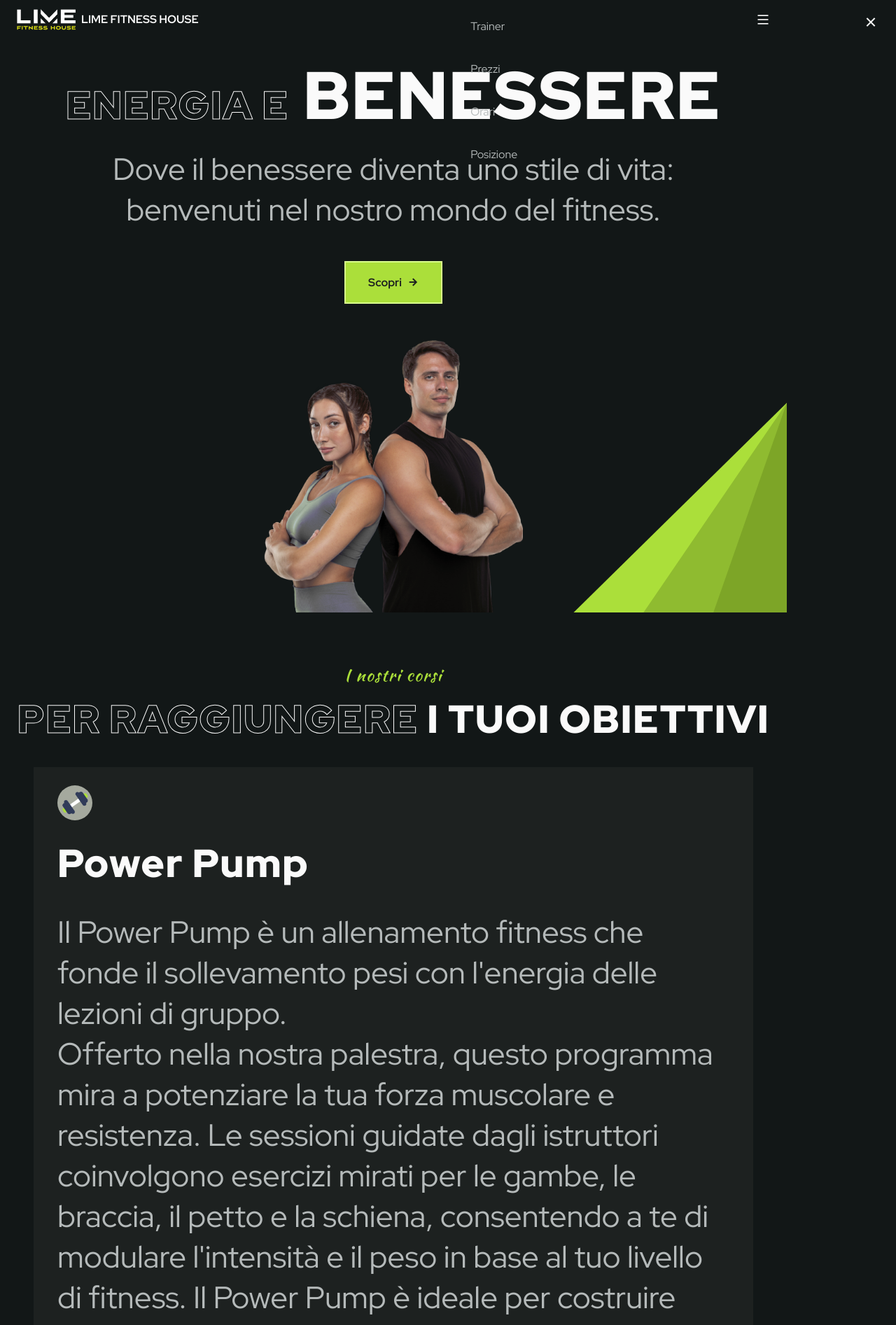
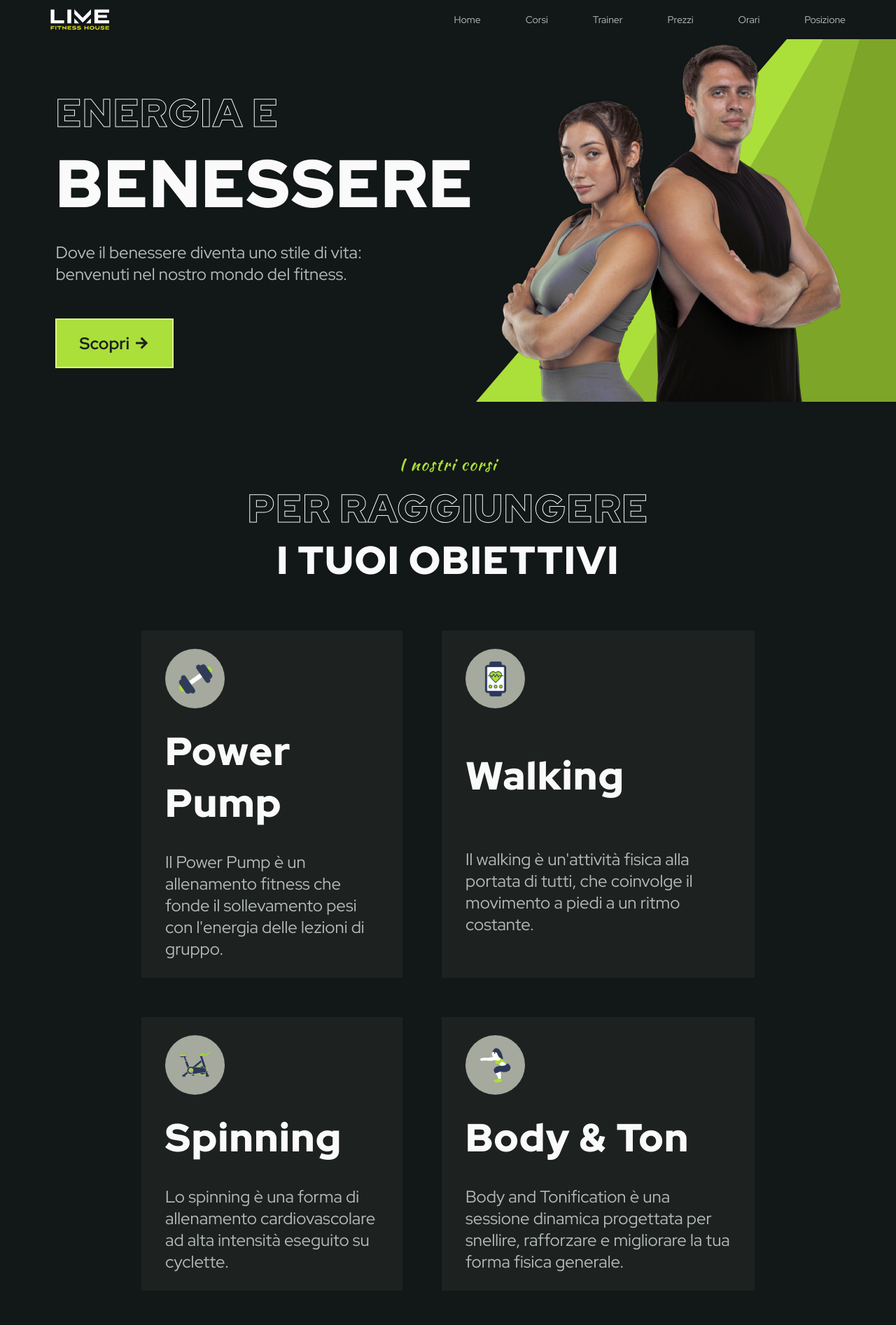
Before and after one commit to w3b1y/limefitnesshouse.com, a Flask app: page / in a window 1280 px wide. Shown: the top 1893 px of the page at 70% size. Run offline with Flask 3, Linux system fonts and the light colour scheme.

Commit message:
Website finished

```diff
--- a/app/static/css/style.css
+++ b/app/static/css/style.css
@@ -36,25 +36,11 @@
   --z-fixed: 100;
 }
 
-
-@media screen and (min-width: 1024px) {
-  :root {
-    --xxl-font-size: 6rem;
-    --xl-font-size: 3.5rem;
-    --l-font-size: 2.75rem;
-    --m-font-size: 1rem;
-    --s-font-size: .875rem;
-    --xs-font-size: .813rem;
-    --h1-font-size: 2.25rem;
-    --h2-font-size: 1.5rem;
-    --h3-font-size: 1.25rem;
-  }
-}
-
 * {
   box-sizing: border-box;
   padding: 0;
   margin: 0;
+  scroll-margin-top: 30px;
 }
 
 html {
@@ -97,7 +83,6 @@ img {
 
 /*==================== REUSABLE CSS CLASSES ====================*/
 .container {
-  max-width: 1124px;
   padding-right: 1.5rem;
   padding-left: 1.5rem;
 }
@@ -194,6 +179,9 @@ nav {
   column-gap: .5rem;
   font-weight: var(--font-bold);
 }
+.nav__logo span {
+  display: none;
+}
 
 .nav__logo img {
   width: 5.25rem;
@@ -254,6 +242,7 @@ nav {
   letter-spacing: 1.5px;
 }
 .home__title span,
+.home__description span,
 .program__title span,
 .maps span {
   white-space: nowrap;
@@ -269,9 +258,6 @@ nav {
 .home__description {
   margin-bottom: 2.5rem;
   font-size: var(--l-font-size);
-}
-.home__description span {
-  white-space: nowrap;
 }
 
 .button {
@@ -345,7 +331,7 @@ nav {
 
 /*==================== PROGRAM ====================*/
 .program.container {
-  grid-template-columns: 225px;
+  grid-template-columns: 250px;
   justify-content: center;
   row-gap: 2rem;
 }
@@ -489,7 +475,8 @@ h3.maps__title {
 
 
 /*==================== PRICING ====================*/
-.pricing.container {
+.pricing .grid {
+  margin-top: 2rem;
   grid-template-columns: 285px;
   justify-content: center;
   row-gap: 2rem;
@@ -702,7 +689,259 @@ iframe {
 
 
 
-@media screen and (width < 1024px) {
+@media (max-width: 340px) {
+  /*==================== REUSABLE CSS CLASSES ====================*/
+  .container {
+    padding-left: 1rem;
+    padding-right: 1rem;
+  }
+
+  /*==================== NAVBAR ====================*/
+  nav {
+    width: calc(100% - 2rem);
+  }
+
+
+  /*==================== HOME ====================*/
+  .itriangle,
+  .itriangle::before,
+  .itriangle::after,
+  .triangle,
+  .triangle::before,
+  .triangle::after {
+    height: 255px;
+    width: calc(100% - 2rem);
+  }
+
+  .home__title span,
+  .home__description span,
+  .program__title span,
+  .maps span {
+    white-space: normal;
+  }
+
+
+  /*==================== PROGRAM ====================*/
+  .program__title,
+  .program__title .secondary,
+  .maps__title,
+  .maps__title .secondary {
+    font-size: var(--l-font-size);
+  }
+
+
+  /*==================== PRICING ====================*/
+  .pricing .grid {
+    grid-template-columns: auto;
+  }
+
+  /*==================== FOOTER ====================*/
+  .footer__content {
+    grid-template-columns: repeat(1, minmax(5rem, 1fr));
+    gap: .5rem .75rem;
+  }
+
+  .footer__content div:first-child {
+    margin-bottom: 2rem;
+  }
+}
+
+
+@media (min-width: 768px) {
+  /*==================== HOME ====================*/
+  .home.container {
+    grid-template-columns: repeat(2, 1fr);
+    align-items: center;
+  }
+
+
+  /*==================== PROGRAM ====================*/
+  .program.container {
+    grid-template-columns: auto;
+  }
+
+  #power-up {
+    grid-template-columns: repeat(2, 250px);
+    gap: 2.5rem;
+  }
+
+
+  /*==================== TRAINER ====================*/
+  .trainer.container {
+    padding-left: 10rem;
+    padding-right: 10rem;
+  }
+
+
+  /*==================== PRICING ====================*/
+  .pricing .grid {
+    grid-template-columns: repeat(3, 1fr);
+  }
+
+
+  /*==================== FOOTER ====================*/
+  .footer__content {
+    grid-template-columns: repeat(2, auto);
+    gap: .5rem .75rem;
+  }
+}
+
+
+@media (min-width: 1024px) {
+  :root {
+    --xxl-font-size: 6rem;
+    --xl-font-size: 3.5rem;
+    --l-font-size: 2.75rem;
+    --m-font-size: 1.5rem;
+    --s-font-size: .875rem;
+    --xs-font-size: .813rem;
+    --h1-font-size: 2.25rem;
+    --h2-font-size: 1.5rem;
+    --h3-font-size: 1.25rem;
+  }
+
+  .container {
+    padding-right: 4.5rem;
+    padding-left: 4.5rem;
+  }
+
+  .nav {
+    height: calc(var(--header-height) + 2rem);
+  }
+
+  .nav__menu {
+    height: 100%;
+  }
+  .nav__list {
+    height: 100%;
+    flex-direction: row;
+    padding: 0;
+    align-items: center;
+    column-gap: 4rem;
+  }
+  .nav__item {
+    display: flex;
+    height: 100%;
+    font-size: var(--s-font-size);
+    text-align: center;
+  }
+  .nav__item a {
+    margin: auto;
+  }
+
+  .nav__toggle,
+  .nav__close {
+    display: none;
+  }
+
+  .section {
+    padding: 7rem 0 0;
+  }
+
+
+  .home.container {
+    grid-template-columns: repeat(2, max-content);
+    overflow-x: hidden;
+    justify-content: space-around;
+
+  }
+  .home__title {
+    display: flex;
+    margin: .75rem 0 1.25rem;
+    flex-direction: column;
+  }
+  .home__title span {
+    text-align: start;
+  }
+  .home__description {
+    width: 445px;
+    margin-bottom: 3rem;
+    font-size: var(--m-font-size);
+  }
+  .home__description span {
+    display: block;
+    text-align: start;
+  }
+  .home__image {
+    width: 485px;
+  }
+  .button__flex {
+    display: block;
+    margin: auto auto auto 0;
+  }
+  .triangle,
+  .triangle::before,
+  .triangle::after {
+    height: 700px;
+    width: 600px;
+  }
+  .triangle::before {
+    width: 400px;
+  }
+  .triangle::after {
+    width: 200px;
+  }
+
+
+  .program.container {
+    padding-left: 10rem;
+    padding-right: 10rem;
+  }
+  #power-up {
+    grid-template-columns: repeat(2, 1fr);
+    gap: 3.5rem;
+  }
+
+  .program__img {
+    width: 85px;
+    height: 85px;
+  }
+  .program__img img {
+    width: 50px;
+  }
+
+  .program__description {
+    font-size: var(--m-font-size);
+  }
+  .program__description.desktop {
+    display: none;
+  }
+
+
+
+  .trainer.container {
+    padding-left: 15rem;
+    padding-right: 15rem;
+  }
+  #laura::before,
+  #roberto::before,
+  #matteo::before,
+  #irene::before,
+  #elisa::before {
+    content: '';
+    display: grid;
+    place-items: center;
+    width: 200px;
+    height: 200px;
+    background-size: cover;
+    background-position: center;
+    margin: 1rem 0;
+  }
+  .trainer__description {
+    font-size: var(--m-font-size);
+  }
+
+
+  .pricing__img {
+    font-size: var(--l-font-size);
+  }
+  .pricing__list li {
+    font-size: var(--m-font-size);
+  }
+}
+
+
+@media (width < 1024px) {
   .nav__menu {
     position: fixed;
     background-color: hsla(180, 12%, 8%, .8);
@@ -715,11 +954,6 @@ iframe {
     transition: right .3s;
   }
 
-  .nav__logo span {
-    display: none;
-  }
-
-
   .program__description.desktop {
     display: none;
   }
--- a/app/templates/index.html
+++ b/app/templates/index.html
@@ -53,24 +53,28 @@
 
   <main>
     <section id="home" class="home container grid">
+      <div>
         <header class="section__header">
           <h1 class="home__title"><span class="secondary">ENERGIA E</span> <span>BENESSERE</span></h1>
         </header>
 
         <p class="home__description"><span>Dove il benessere diventa uno stile di vita:</span> <span>benvenuti nel nostro mondo del fitness.</span></p>
         <a href="#corsi" class="button button__flex">Scopri <span class="ri-arrow-right-line"></span></a>
+      </div>
 
+      <div>
         <div class="triangle"></div>
         <img src="/static/img/background.png" class="home__image">
+      </div>
     </section>
 
-    <section id="corsi" class="program container">
+    <section id="corsi" class="program container grid">
       <header class="section__header">
         <h2 class="section__subtitle">I nostri corsi</h2>
         <h3 class="program__title"><span class="secondary">PER RAGGIUNGERE</span> <span>I TUOI OBIETTIVI</span></h3>
       </header>
       <div id="power-up" class="container grid">
-        <div class="program__card">
+        <div id="power-pump" class="program__card">
           <div class="program__img">
             <img src="/static/img/program1.png">
           </div>
@@ -313,11 +317,12 @@
       </div>
     </section>
 
-    <section id="prezzi" class="pricing container grid">
+    <section id="prezzi" class="pricing container">
       <header class="section__header">
         <h2 class="section__subtitle">Abbonamenti</h2>
       </header>
 
+      <div class="grid">
         <div id="mensile" class="pricing__card">
           <header class="pricing__header">
             <div class="pricing__img"><span>1</span></div>
@@ -380,6 +385,7 @@
             </li>
           </ul>
         </div>
+      </div>
     </section>
 
     <section id="orari" class="schedule container">
@@ -439,7 +445,7 @@
           <h2 class="footer__title">PROGRAMMI</h2>
           <ul class="footer__links">
             <li class="footer__link">
-              <a href="#power-up">Power Pump</a>
+              <a href="#power-pump">Power Pump</a>
             </li>
             <li class="footer__link">
               <a href="#walking">Walking</a>
```
Also changed, not shown: app/static/img/foreground.png (deleted), app/static/img/home.png (deleted), app/static/img/roberto.png (added), app/static/img/woman.png (deleted). Lines whose indentation alone changed are shown as unchanged.
